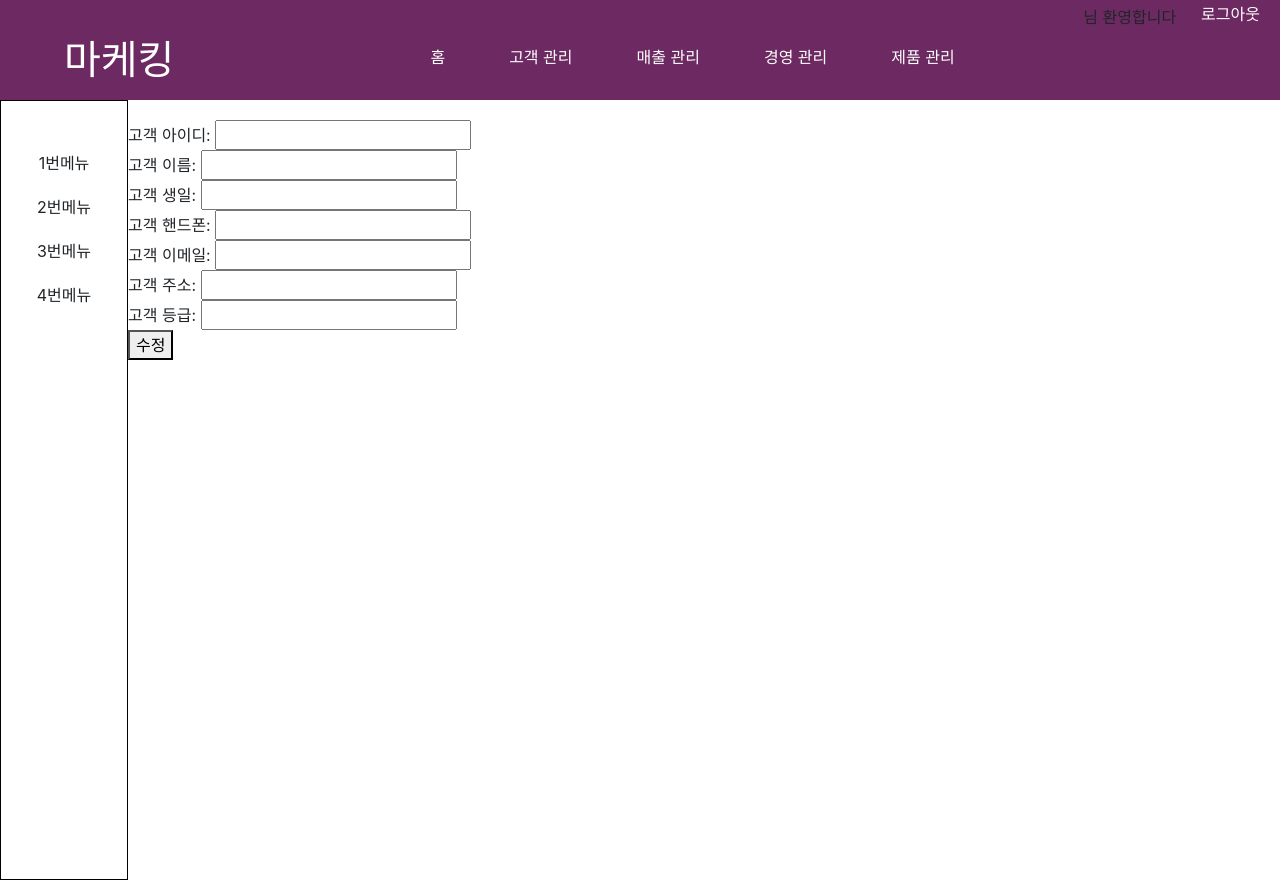
After one commit to gkwlsdn17/MarkeKing, a Django app: template crm/main/templates/main/customer_detail.html in a window 1280 px wide. The commit adds this page. Run offline with Django 4.2, Linux system fonts and the light colour scheme; the template is opened without the code that fills it, so the values that code supplies are empty.

Commit message:
고객수정 추가

```diff
--- a/crm/main/templates/main/customer.html
+++ b/crm/main/templates/main/customer.html
@@ -14,7 +14,9 @@
     <!-- Latest compiled JavaScript -->
     <script src="https://cdn.jsdelivr.net/npm/bootstrap@4.6.1/dist/js/bootstrap.bundle.min.js"></script>
 
+    <link rel="stylesheet" type="text/css" href="/static/css/customer_common.css">
     <link rel="stylesheet" type="text/css" href="/static/css/customer.css">
+
 </head>
 <body>
 
@@ -53,7 +55,7 @@
                     </thead>
                     <tbody>
                         {% for customer in page_obj %}
-                        <tr>
+                        <tr id="tb_row" onclick="location.href='detail/{{customer.CUSTOMER_ID}}'">
                             <td class="tb">{{ customer.CUSTOMER_NAME }}</td>
                             <td class="tb">{{ customer.CUSTOMER_ID }}</td>
                             <td class="tb">{{ customer.CUSTOMER_BIRTH }}</td>
--- /dev/null
+++ b/crm/main/templates/main/customer_detail.html
@@ -0,0 +1,68 @@
+<!DOCTYPE html>
+<html lang="en">
+<head>
+    <meta charset="UTF-8">
+    <meta http-equiv="X-UA-Compatible" content="IE=edge">
+    <meta name="viewport" content="width=device-width, initial-scale=1.0">
+    <title>MarkeKing</title>
+    <!-- Latest compiled and minified CSS -->
+    <link rel="stylesheet" href="https://cdn.jsdelivr.net/npm/bootstrap@4.6.1/dist/css/bootstrap.min.css">
+    <!-- jQuery library -->
+    <script src="https://cdn.jsdelivr.net/npm/jquery@3.6.0/dist/jquery.slim.min.js"></script>
+    <!-- Popper JS -->
+    <script src="https://cdn.jsdelivr.net/npm/popper.js@1.16.1/dist/umd/popper.min.js"></script>
+    <!-- Latest compiled JavaScript -->
+    <script src="https://cdn.jsdelivr.net/npm/bootstrap@4.6.1/dist/js/bootstrap.bundle.min.js"></script>
+
+    <link rel="stylesheet" type="text/css" href="/static/css/customer_common.css">
+    <link rel="stylesheet" type="text/css" href="/static/css/customer_detail.css">
+
+    <script>
+        // $('input[name=last_visit]').attr('value',new Date().toISOString().slice(0, 7))
+        // document.getElementsByName('last_visit').value = new Date().toISOString().slice(0, 7)
+    </script>
+
+</head>
+<body>
+
+    {% extends 'main/base.html' %}
+
+    {% block contents %}
+    <div id="container">
+        <div id="content_menu">
+            <div>
+                <ul>
+                    <li><a>1번메뉴</a></li>
+                    <li><a>2번메뉴</a></li>
+                    <li><a>3번메뉴</a></li>
+                    <li><a>4번메뉴</a></li>
+                </ul>
+            </div>
+
+
+        </div>
+        <div id="content">
+            <div id="update_box">
+                <form id="update_form" action="/customer/update/" method="post"> {% csrf_token %}
+
+                    고객 아이디: <input type="text" name="customer_id" value="{{customer.CUSTOMER_ID}}"> <br/>
+                    <!-- 고객 패스워드: <input type="password" name="customer_pw"> <br/> -->
+                    고객 이름: <input type="text" name="customer_name" value="{{customer.CUSTOMER_NAME}}"> <br/>
+                    고객 생일: <input type="text" name="customer_birth" value="{{customer.CUSTOMER_BIRTH}}"> <br/>
+                    고객 핸드폰: <input type="text" name="customer_phone" value="{{customer.CUSTOMER_PHONE}}"> <br/>
+                    고객 이메일: <input type="email" name="customer_email" value="{{customer.CUSTOMER_EMAIL}}"> <br/>
+                    고객 주소: <input type="text" name="customer_addr" value="{{customer.CUSTOMER_ADDR}}"> <br/>
+                    <!-- 고객 방문횟수: <input type="number" name="visit_cnt"> <br/> -->
+                    고객 등급: <input type="number" name="customer_rating" value="{{customer.CUSTOMER_RATING}}"> <br/>
+                </form>
+                <button type="submit" form="update_form">수정</button>
+            </div>
+
+
+        </div>
+
+
+    </div>
+    {% endblock %}
+</body>
+</html>
--- a/crm/main/templates/main/customer_insert.html
+++ b/crm/main/templates/main/customer_insert.html
@@ -14,12 +14,8 @@
     <!-- Latest compiled JavaScript -->
     <script src="https://cdn.jsdelivr.net/npm/bootstrap@4.6.1/dist/js/bootstrap.bundle.min.js"></script>
 
+    <link rel="stylesheet" type="text/css" href="/static/css/customer_common.css">
     <link rel="stylesheet" type="text/css" href="/static/css/customer.css">
-
-    <script>
-        // $('input[name=last_visit]').attr('value',new Date().toISOString().slice(0, 7))
-        // document.getElementsByName('last_visit').value = new Date().toISOString().slice(0, 7)
-    </script>
 
 </head>
 <body>
--- a/crm/main/urls.py
+++ b/crm/main/urls.py
@@ -4,8 +4,10 @@ from .views import main_views, customer_views
 urlpatterns = [
     path('', main_views.index),
     path('customer/', customer_views.selectCustomer, name="customer_home"),
-    path('customer/insert/' , customer_views.insertCustomer),
-    path('customer/insert/view/', customer_views.pageInsertCustomer),
+    path('customer/insert/' , customer_views.insertCustomer, name="customer_insert"),
+    path('customer/insert/view/', customer_views.pageInsertCustomer, name="customer_insert_view"),
+    path('customer/detail/<str:customer_id>', customer_views.pageCustomerDetail, name="customer_detail"),
+    path('customer/update/', customer_views.updateCustomer, name="customer_update"),
 
 
 
--- /dev/null
+++ b/crm/static/css/customer_common.css
@@ -0,0 +1,21 @@
+
+#container{
+    overflow: hidden;
+    display: block;
+}
+
+#content_menu{
+    width: 10%;
+    height: 780px;
+    float: left;
+    border: 1px solid black;
+}
+
+#content_menu > div{ text-align: center; margin-top: 50px; }
+#content_menu > div > ul > li{ margin-top: 20px; }
+
+
+#content{
+    width:90%;
+    float: left;
+}
--- /dev/null
+++ b/crm/static/css/customer_detail.css
@@ -0,0 +1,3 @@
+#update_box{
+    margin: 20px auto;
+}
```
Also changed, not shown: crm/main/views/customer_views.py (+32 -0 lines), crm/static/css/customer.css (+1 -19 lines).
